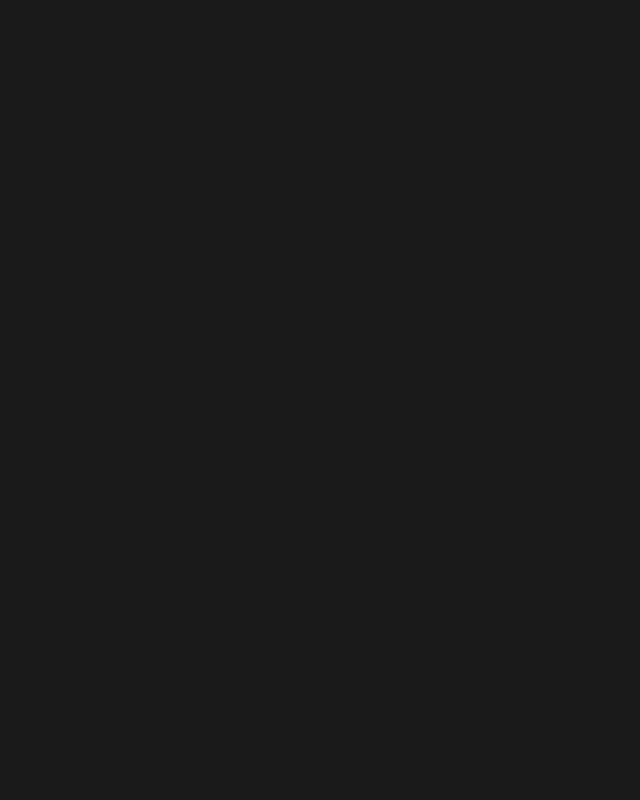
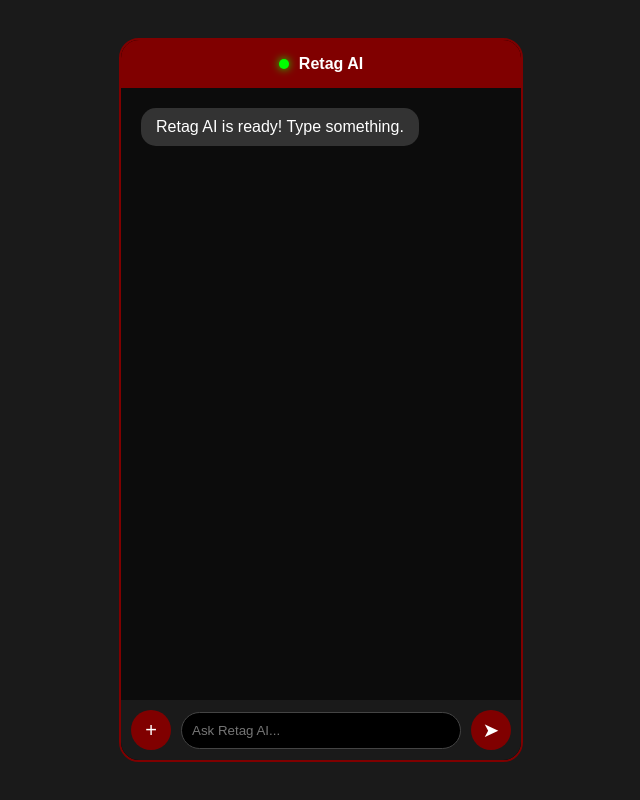
Before and after one commit to retagkhaled960-hash/RetaggFlow, a plain HTML site: page chat.html in a window 1280 px wide. Shown: the whole page, without its empty margins (319-959 px from the left). Drawn offline with Linux system fonts and the light colour scheme.

Commit message:
Update chat.html
Signed-off-by: retagkhaled960-hash <retagkhaled960@gmail.com>

```diff
--- a/chat.html
+++ b/chat.html
@@ -14,4 +14,62 @@
         .user { background: #800000; align-self: flex-end; }
         .ai { background: #333; align-self: flex-start; }
         .input-area { background: #1a1a1a; padding: 10px; display: flex; gap: 10px; align-items: center; }
-        input[type="text"] { flex:
+        input[type="text"] { flex: 1; padding: 10px; border-radius: 20px; border: 1px solid #444; background: #000; color: white; outline: none; }
+        .btn { background: #800000; color: white; border: none; width: 40px; height: 40px; border-radius: 50%; cursor: pointer; font-size: 20px; display: flex; align-items: center; justify-content: center; }
+    </style>
+</head>
+<body>
+    <div class="chat-container">
+        <div class="chat-header"><div class="online-dot"></div> Retag AI</div>
+        <div id="chat-window"></div>
+        <div class="input-area">
+            <label for="file-input" class="btn">+</label>
+            <input type="file" id="file-input" style="display:none;">
+            <input type="text" id="user-input" placeholder="Ask Retag AI...">
+            <button class="btn" onclick="sendMessage()">➤</button>
+        </div>
+    </div>
+
+    <script>
+        const chatWindow = document.getElementById('chat-window');
+        // ده المفتاح الجديد اللي بعتيه يا ريتاج
+        const API_KEY = "AIzaSyBX6NGNI_jcj6az8Zay-N-VgTyrvevEJkY";
+
+        function addMessage(text, sender) {
+            const msgDiv = document.createElement('div');
+            msgDiv.className = `message ${sender}`;
+            msgDiv.innerText = text;
+            chatWindow.appendChild(msgDiv);
+            chatWindow.scrollTop = chatWindow.scrollHeight;
+        }
+
+        async function sendMessage() {
+            const input = document.getElementById('user-input');
+            const text = input.value.trim();
+            if (!text) return;
+            addMessage(text, 'user');
+            input.value = "";
+
+            try {
+                // استخدمنا النسخة v1beta مع الموديل الجديد لضمان السرعة
+                const response = await fetch(`https://generativelanguage.googleapis.com/v1beta/models/gemini-1.5-flash:generateContent?key=${API_KEY}`, {
+                    method: "POST",
+                    headers: { "Content-Type": "application/json" },
+                    body: JSON.stringify({ contents: [{ parts: [{ text: text }] }] })
+                });
+
+                const data = await response.json();
+
+                if (data.candidates && data.candidates[0].content) {
+                    addMessage(data.candidates[0].content.parts[0].text, 'ai');
+                } else {
+                    addMessage("جوجل لسه بتفكر، جربي تكتبي حاجة تانية.", "ai");
+                }
+            } catch (e) {
+                addMessage("مشكلة في التحميل، جربي تفتحي اللينك تاني.", "ai");
+            }
+        }
+        window.onload = () => addMessage("Retag AI is ready! Type something.", "ai");
+    </script>
+</body>
+</html>
```
